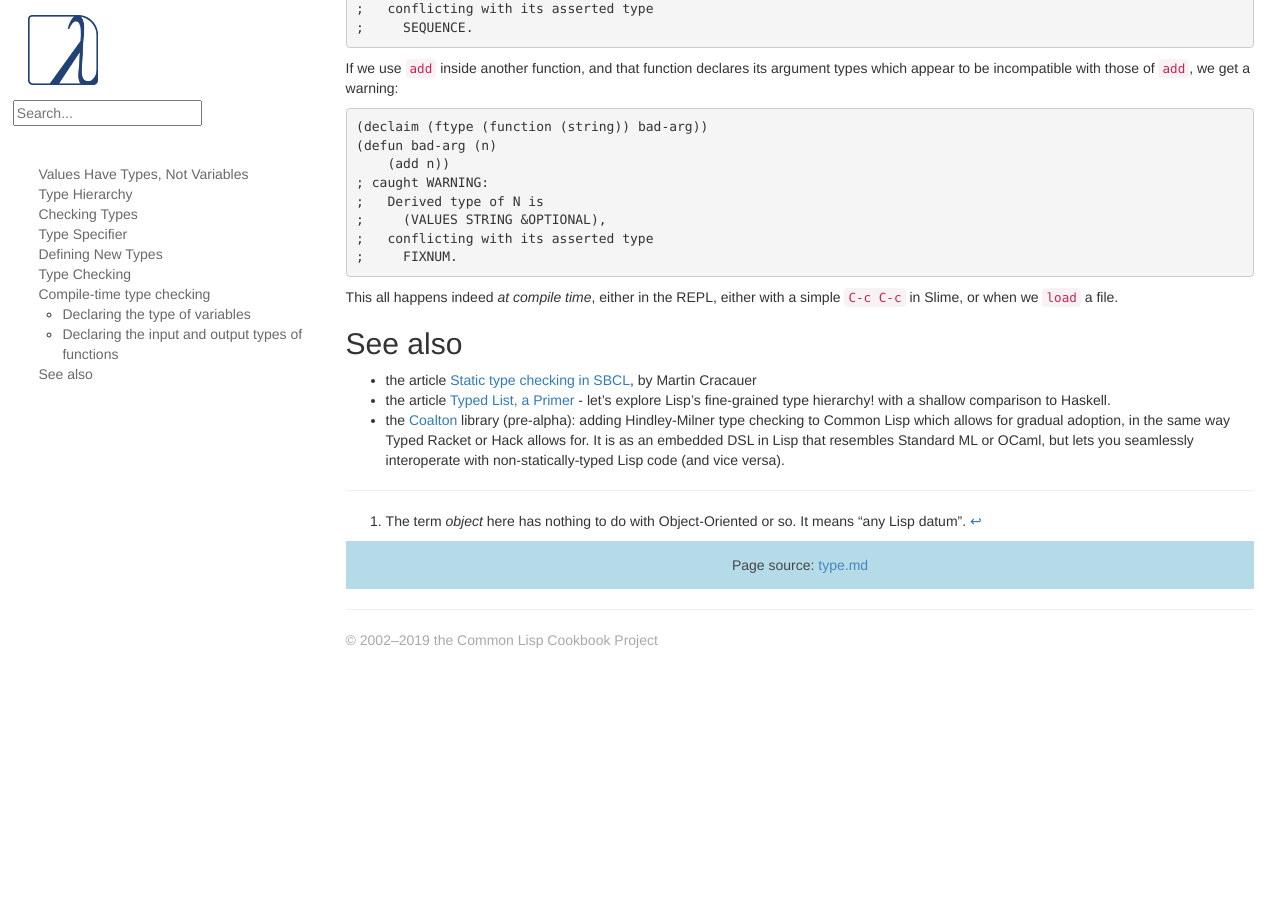
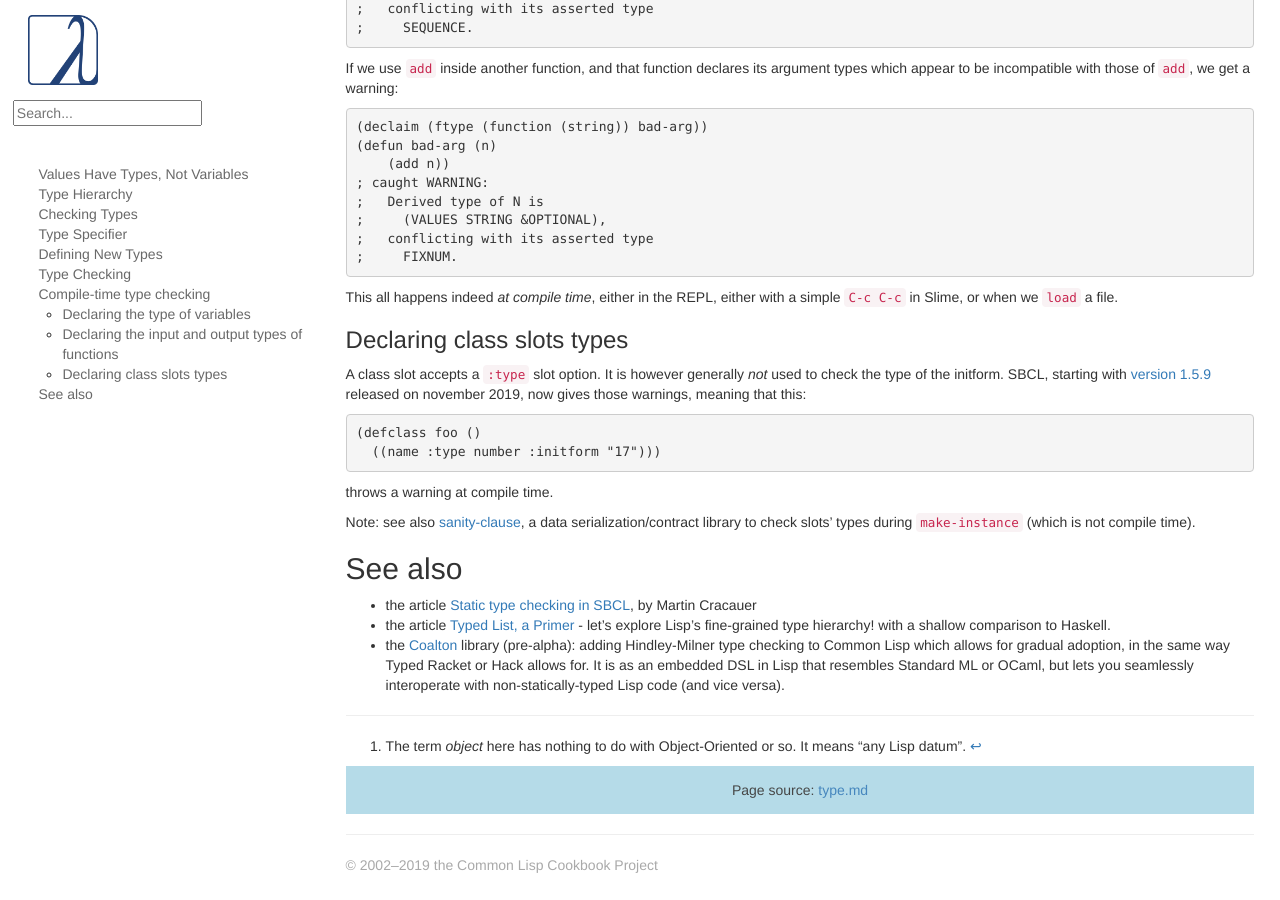
Before and after one commit to LispCookbook/cl-cookbook, a Jekyll site: the page built from type.md, in a window 1280 px wide and 900 px high, scrolled down 5499 px. Built offline with Jekyll 4.4.1, drawn with Linux system fonts in a browser that asks for light colours; before the commit the page ends 6175 px from its top, so only the background shows below that.

Commit message:
type: new SBCL warns about slots types

```diff
--- a/type.md
+++ b/type.md
@@ -392,6 +392,24 @@ its argument types which appear to be incompatible with those of
 This all happens indeed *at compile time*, either in the REPL,
 either with a simple `C-c C-c` in Slime, or when we `load` a file.
 
+### Declaring class slots types
+
+A class slot accepts a `:type` slot option. It is however generally
+*not* used to check the type of the initform. SBCL, starting with
+[version 1.5.9][sbcl159] released on
+november 2019, now gives those warnings, meaning that this:
+
+~~~lisp
+(defclass foo ()
+  ((name :type number :initform "17")))
+~~~
+
+throws a warning at compile time.
+
+
+Note: see also [sanity-clause][sanity-clause], a data
+serialization/contract library to check slots' types during
+`make-instance` (which is not compile time).
 
 ## See also
 
@@ -437,3 +455,5 @@ either with a simple `C-c C-c` in Slime, or when we `load` a file.
 [declaim]: http://www.lispworks.com/documentation/HyperSpec/Body/m_declai.htm
 [declare]: http://www.lispworks.com/documentation/HyperSpec/Body/s_declar.htm
 [safety]: http://www.lispworks.com/documentation/HyperSpec/Body/d_optimi.htm#speed
+[sbcl159]: http://www.sbcl.org/news.html#1.5.9
+[sanity-clause]: https://github.com/fisxoj/sanity-clause
```
